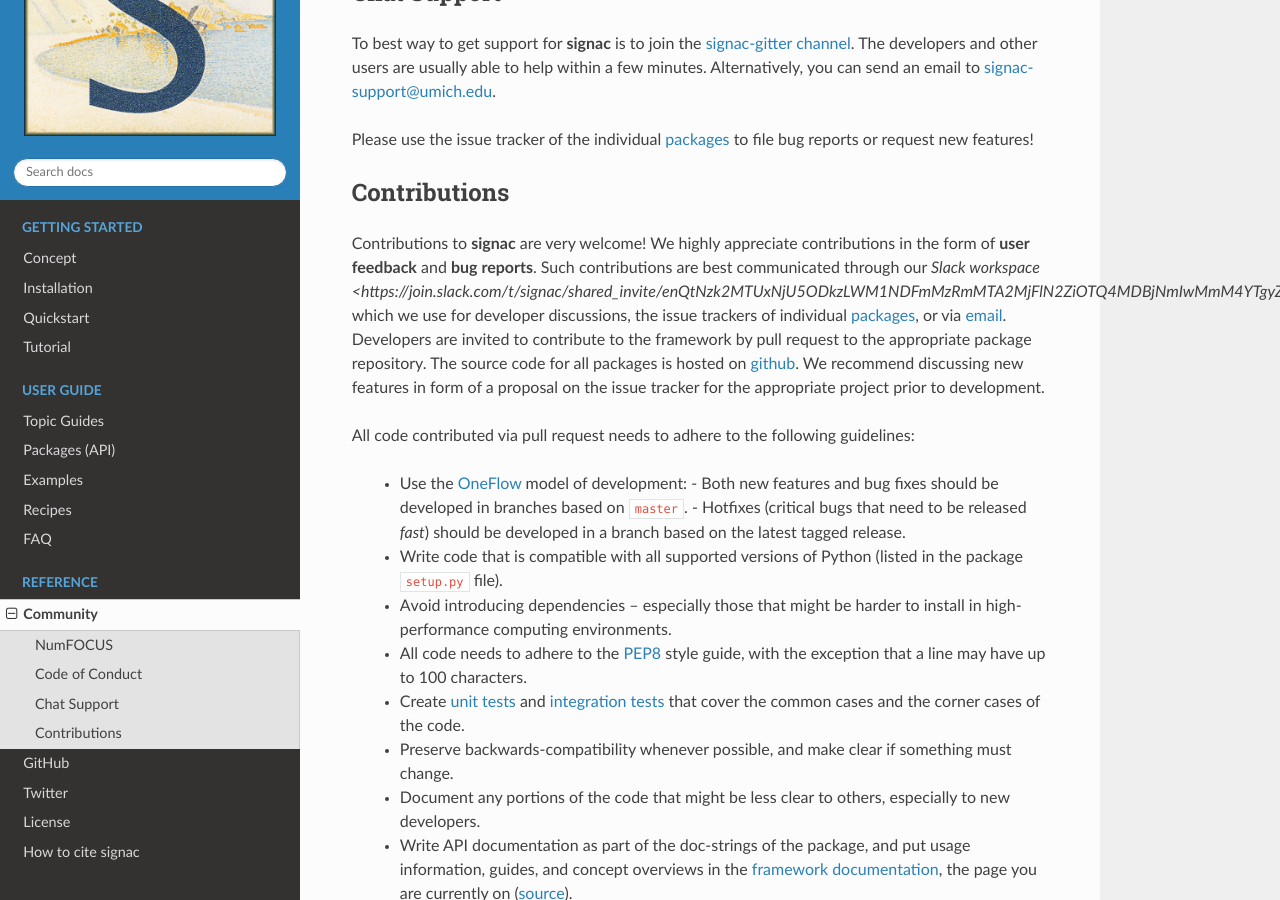
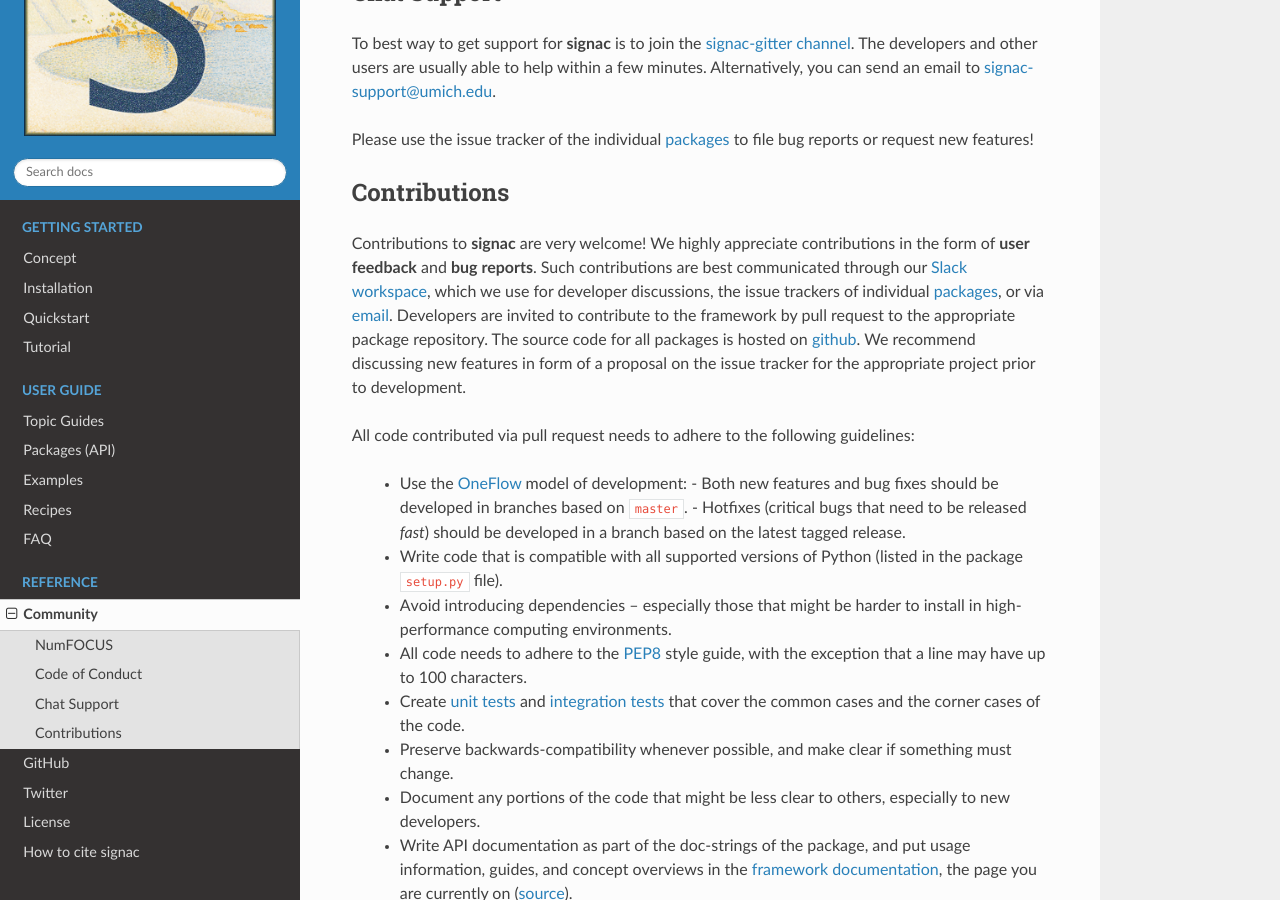
Before and after one commit to glotzerlab/signac-docs, a Sphinx documentation site: the page built from docs/source/community.rst, in a window 1280 px wide and 900 px high, scrolled down 392 px. Built offline with Sphinx 7.4.7 and the Read the Docs theme 2.0.0, drawn with Linux system fonts in a browser that asks for light colours.

Commit message:
Fix link

```diff
--- a/docs/source/community.rst
+++ b/docs/source/community.rst
@@ -32,7 +32,7 @@ Contributions
 
 Contributions to **signac** are very welcome!
 We highly appreciate contributions in the form of **user feedback** and **bug reports**.
-Such contributions are best communicated through our `Slack workspace <https://join.slack.com/t/signac/shared_invite/enQtNzk2MTUxNjU5ODkzLWM1NDFmMzRmMTA2MjFlN2ZiOTQ4MDBjNmIwMmM4YTgyZTQ1ODFkMGNhZTc5M2IwMmE1MWJiOTliN2Y2Y2M3ZDY>`, which we use for developer discussions, the issue trackers of individual :ref:`packages <package-overview>`, or via `email <mailto:signac-support@umichedu>`_.
+Such contributions are best communicated through our `Slack workspace <https://join.slack.com/t/signac/shared_invite/enQtNzk2MTUxNjU5ODkzLWM1NDFmMzRmMTA2MjFlN2ZiOTQ4MDBjNmIwMmM4YTgyZTQ1ODFkMGNhZTc5M2IwMmE1MWJiOTliN2Y2Y2M3ZDY>`_, which we use for developer discussions, the issue trackers of individual :ref:`packages <package-overview>`, or via `email <mailto:signac-support@umichedu>`_.
 Developers are invited to contribute to the framework by pull request to the appropriate package repository.
 The source code for all packages is hosted on `github`_.
 We recommend discussing new features in form of a proposal on the issue tracker for the appropriate project prior to development.
```
